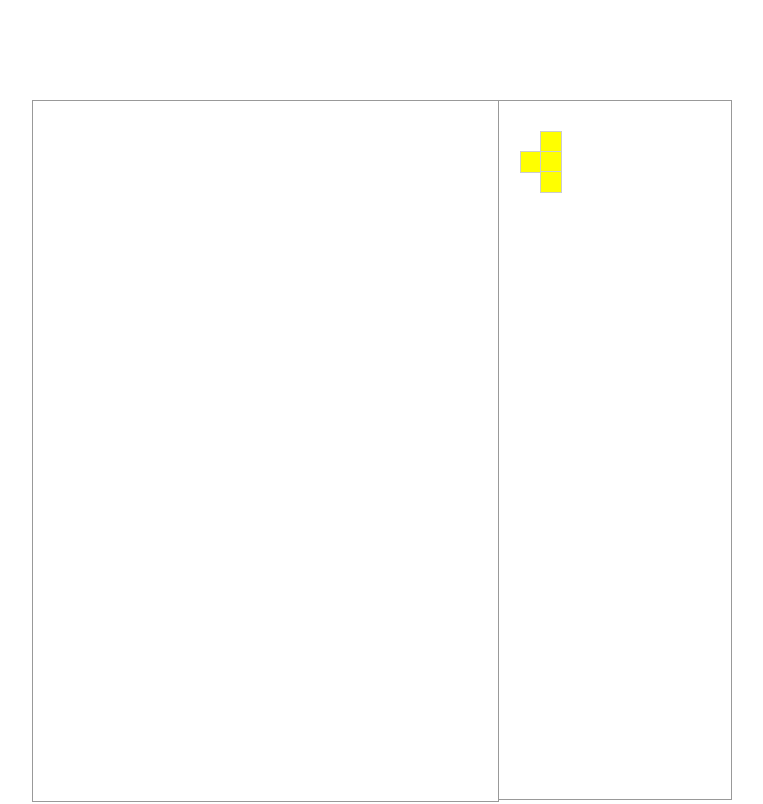
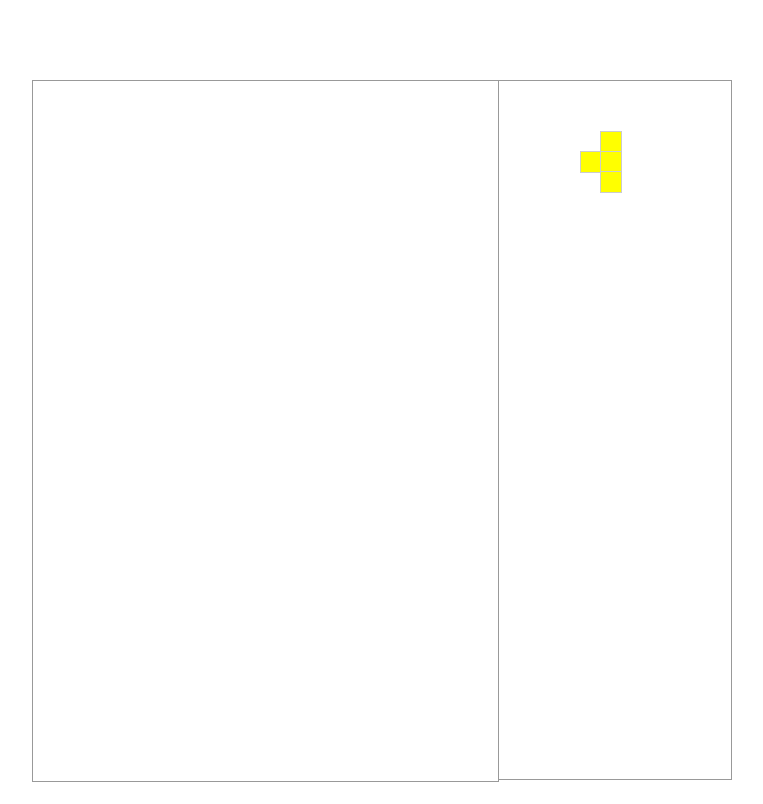
Before and after one commit to lxqddd/Tetris, a website built with webpack: page public/index.html in a window 1280 px wide. Shown: the top 804 px of the page, without its empty margins (258-1021 px from the left). Built offline with nearby package versions, Linux system fonts and the light colour scheme.

Commit message:
feat: 重新设置方块对象中心点坐标

```diff
--- a/src/core/Game/index.ts
+++ b/src/core/Game/index.ts
@@ -3,6 +3,7 @@ import SquareGroup from './../Square/SquareGroup'
 import { createTetris } from '../Tetris/Tetris'
 import { TetrisRules } from './../Tetris/TetrisRules'
 import { IGameViewer } from './../types'
+import { nextPanel } from '../GameConfig'
 
 /**
  * 游戏类，控制游戏进程
@@ -16,6 +17,7 @@ export class Game {
   private _duration: number = 1000
 
   constructor(private _gameViewer: IGameViewer) {
+    this.resetCenterPoint(nextPanel.width, this._nextTetris)
     this._gameViewer.showNext(this._nextTetris)
   }
   /**
@@ -49,4 +51,24 @@ export class Game {
     this._gameViewer.switch(this._curTetris)
     this._gameViewer.showNext(this._nextTetris)
   }
+
+  /**
+   * 设置中心点坐标，以达到让该方块对象出现在面板区域的中上方
+   * @param width 面板宽度
+   * @param tetris 方块对象
+   */
+  private resetCenterPoint(width: number, tetris: SquareGroup) {
+    const x = width / 2 - 1
+    const y = 0
+
+    tetris.centerPoint = { x, y }
+    while (tetris.squares.some((it) => it.point.y < 0)) {
+      tetris.squares.forEach((sq) => {
+        sq.point = {
+          x: sq.point.x,
+          y: sq.point.y + 1
+        }
+      })
+    }
+  }
 }
--- a/src/core/GameConfig.ts
+++ b/src/core/GameConfig.ts
@@ -2,3 +2,7 @@ export const gamePanel = {
   width: 10,
   height: 20
 }
+
+export const nextPanel = {
+  width: 8
+}
--- a/src/style/index.scss
+++ b/src/style/index.scss
@@ -8,7 +8,7 @@
   display: flex;
   width: 700px;
   height: 800px;
-  margin: 100px auto;
+  margin: 80px auto 0px;
   .panel {
     position: relative;
     width: 600px;
```
